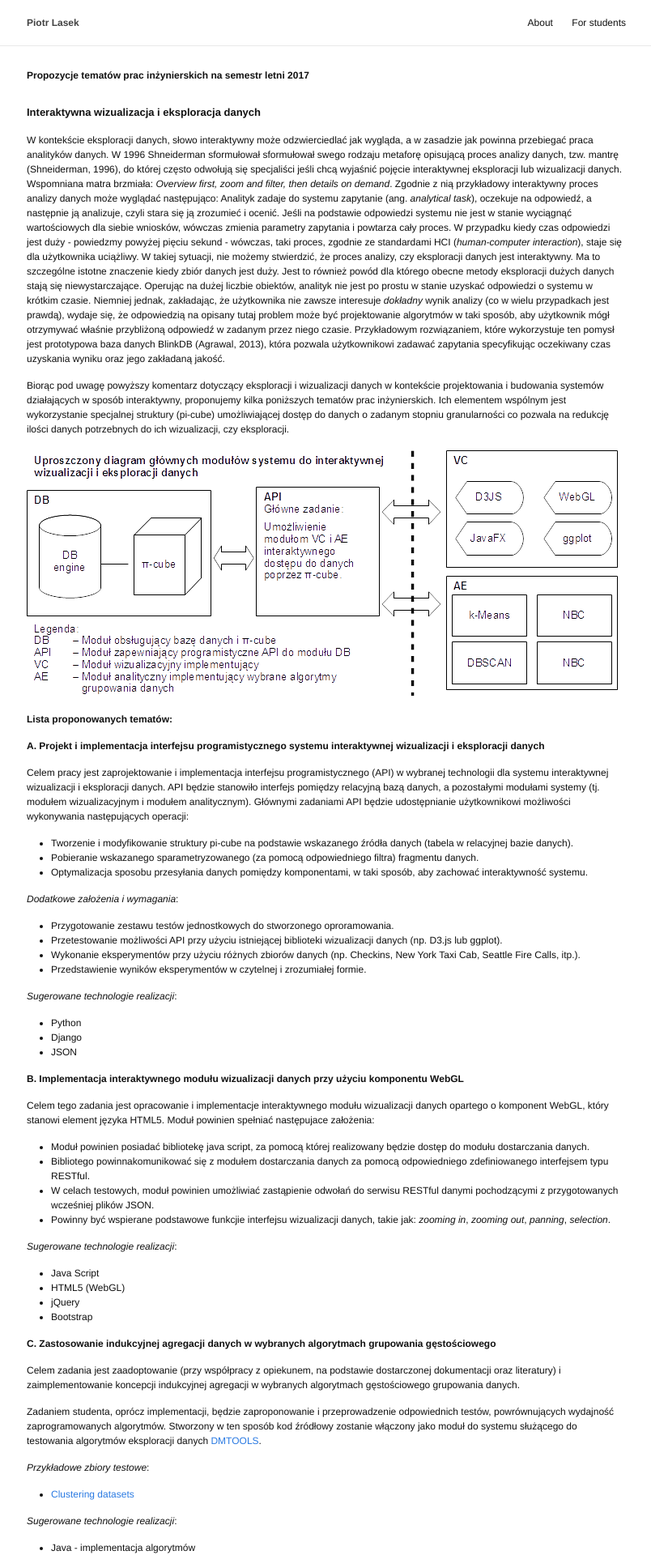
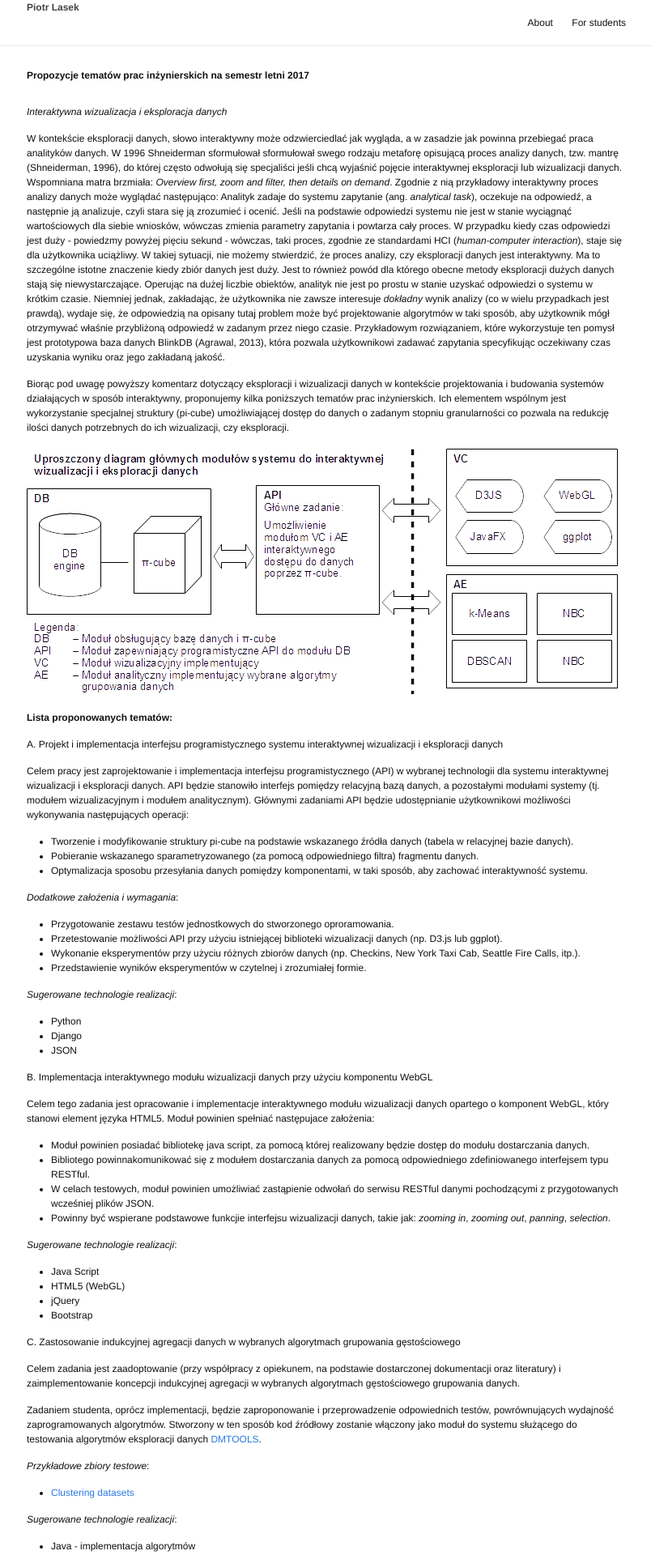
Before and after one commit to piotrlasek/piotrlasek.github.io, a Jekyll site: the page built from for-students/thesis-topics-2017.md, in a window 1280 px wide. Shown: the top 1920 px of the page at 81% size, without its empty margins (237-1041 px from the left). Built offline with Jekyll 4.4.1, drawn with Linux system fonts in a browser that asks for light colours.

Commit message:
Update _layout.scss

```diff
--- a/_sass/_layout.scss
+++ b/_sass/_layout.scss
@@ -12,7 +12,7 @@
 
 .site-title {
     //font-size: 26px;
-    line-height: 56px;
+    line-height: 1.5*$base-font-size;
     //letter-spacing: -1px;
     margin-bottom: 0;
     float: left;
@@ -168,7 +168,7 @@
 }
 
 .page-heading {
-    font-size: 20px;
+    font-size: $base-font-size;
 }
 
 .post-list {
@@ -187,7 +187,7 @@
 
 .post-link {
     display: block;
-    font-size: 24px;
+    font-size: $base-font-size;
 }
 
 
@@ -200,7 +200,7 @@
 }
 
 .post-title {
-    font-size: 12px;
+    font-size: $base-font-size;
     font-weight: bold;
     //letter-spacing: -1px;
     line-height: 1;
@@ -214,21 +214,22 @@
     margin-bottom: $spacing-unit;
 
     h1 {
-        font-size: 14px;
+        font-size: $base-font-size;
         font-weight: bold;
     }
 
     h2 {
-        font-size: 13px;
-        font-weight: bold;
+        font-size: $base-font-size;
+        font-style: italic;
+//        font-weight: bold;
 /*        @include media-query($on-laptop) {
             font-size: 28px;
         }*/
     }
 
     h3 {
-        font-size: 12px;
-        font-weight: bold;
+        font-size: $base-font-size;
+  //      font-weight: bold;
 
 /*        @include media-query($on-laptop) {
             font-size: 22px;
@@ -236,8 +237,8 @@
     }
 
     h4 {
-        font-size: 12px;
-        font-style: italic;
+        font-size: $base-font-size;
+//        font-style: italic;
 
 /*        @include media-query($on-laptop) {
             font-size: 18px;
```
